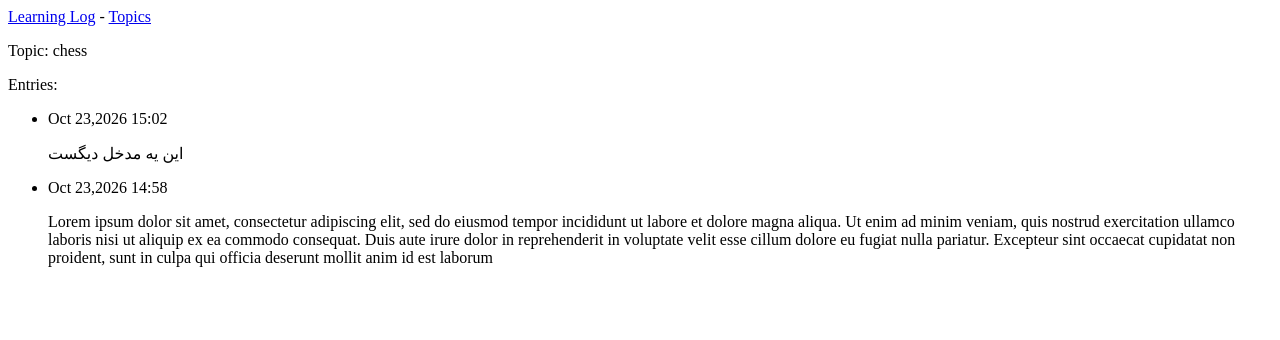
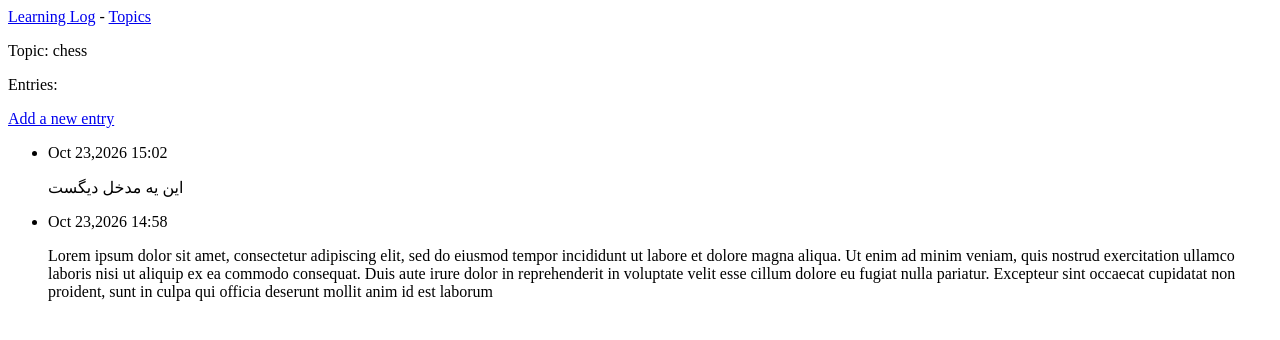
Before and after one commit to Qarebaq/Python_Crash_Course, a Django app: page /topics/2/ in a window 1280 px wide. Shown: the top 340 px of the page. Run offline with Django 5.2, Linux system fonts and the light colour scheme; data comes from the database, SQL or seed files in the repository; both versions use the stored data as it was after the commit.

Commit message:
adding new_entry to topic.html

```diff
--- a/Learning_Log/learning_logs/templates/learning_logs/topic.html
+++ b/Learning_Log/learning_logs/templates/learning_logs/topic.html
@@ -4,6 +4,7 @@
 <p>Topic: {{ topic.text }}  </p>
 
 <p>Entries:</p>
+    <a href="{% url 'learning_logs:new_entry' topic.id %}">Add a new entry</a>
     <ul>
         {% for entry in entries %}
             <li>
--- a/Learning_Log/learning_logs/views.py
+++ b/Learning_Log/learning_logs/views.py
@@ -52,4 +52,4 @@ def new_entry(request, topic_id):
             new_entry.save()
             return redirect('learning_logs:topic', topic_id=topic_id)
     context = {'topic':topic, 'form':form}
-    return render(request, 'learning_logs/new_enrty.html', context)
+    return render(request, 'learning_logs/new_entry.html', context)
```
Also changed, not shown: Learning_Log/db.sqlite3.
